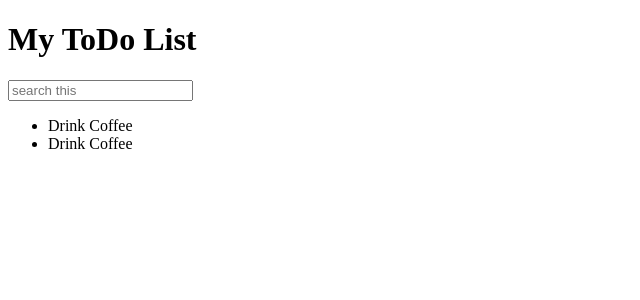
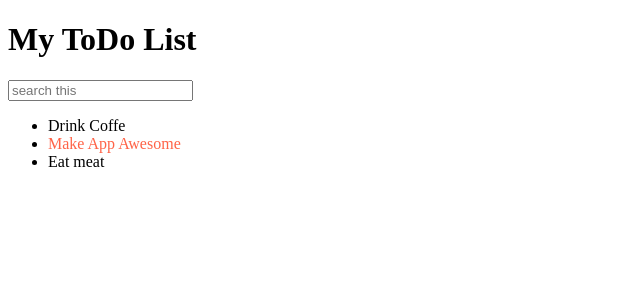
Before and after one commit to Fnomg/todolist, a React (Create React App) app: page / in a window 1280 px wide. Shown: the top 300 px of the page, without its empty margins (0-640 px from the left). Built offline with nearby package versions, Linux system fonts and the light colour scheme.

Commit message:
add const data

```diff
--- a/src/App.js
+++ b/src/App.js
@@ -4,11 +4,18 @@ import TodoList from './components/TodoList/TodoList';
 import SearchPanel from './components/SearchPanel/SearchPanel';
 
 const App = () => {
+
+  const todoData = [
+    {label: 'Drink Coffe', important: false, id: 1},
+    {label: 'Make App Awesome', important: true, id: 2},
+    {label: 'Eat meat', important: false, id: 3}
+  ]
+
   return (
     <>
       <AppHeader />
       <SearchPanel />
-      <TodoList />
+      <TodoList todos={todoData}/>
     </>
   )
 }
--- a/src/components/TodoList/TodoList.js
+++ b/src/components/TodoList/TodoList.js
@@ -2,11 +2,20 @@ import React from 'react';
 
 import TodoListItem from '../TodoListItem/TodoListItem';
 
-const TodoList = () => {
+const TodoList = ({ todos }) => {
+  const elements = todos.map((item)=>{
+
+    const { id, ...itemProps } = item
+    return (
+        <li key={id}>
+          <TodoListItem {...itemProps} />
+        </li>
+    )
+  })
+
     return (
       <ul>
-        <li><TodoListItem /></li>
-        <li><TodoListItem /></li>
+        {elements}
       </ul>
     )
   }
--- a/src/components/TodoListItem/TodoListItem.js
+++ b/src/components/TodoListItem/TodoListItem.js
@@ -1,9 +1,13 @@
 import React from 'react';
 
-const TodoListItem = () => {
+const TodoListItem = ({label, important = false}) => {
+
+    const style = {
+        color: important ? 'tomato' : 'black'
+    }
     return (
         <>
-            <span>Drink Coffee</span>
+            <span style={style}>{label}</span>
         </>
     )
 }
```
